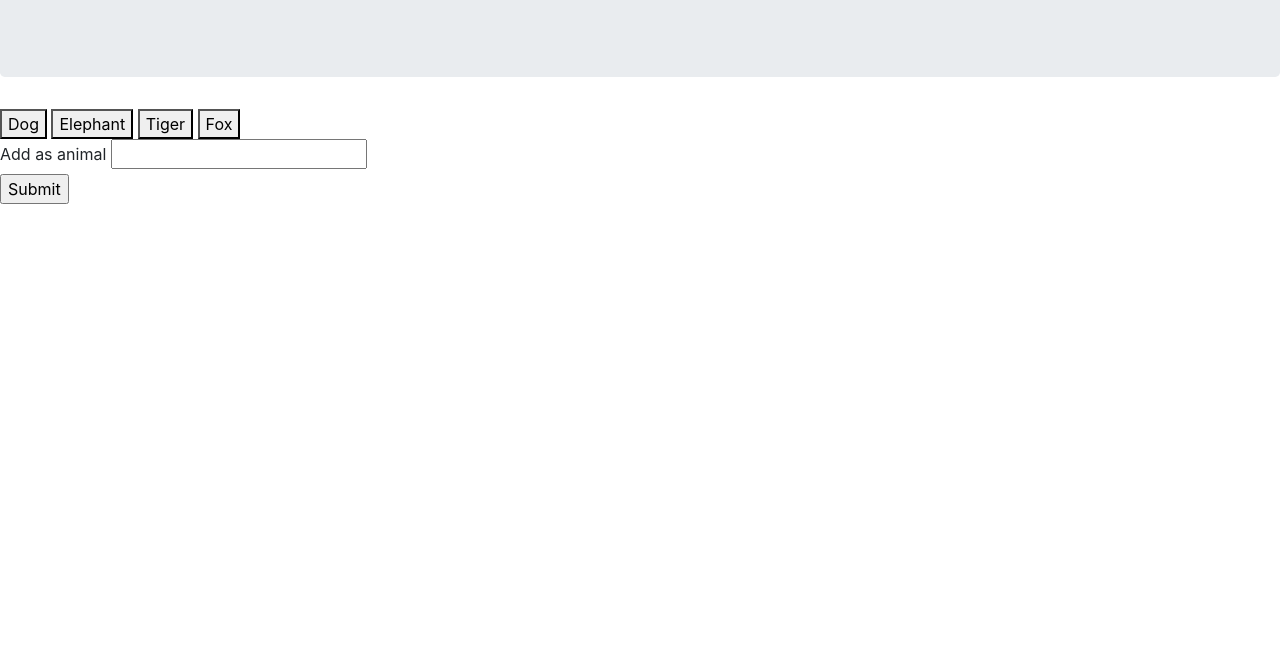
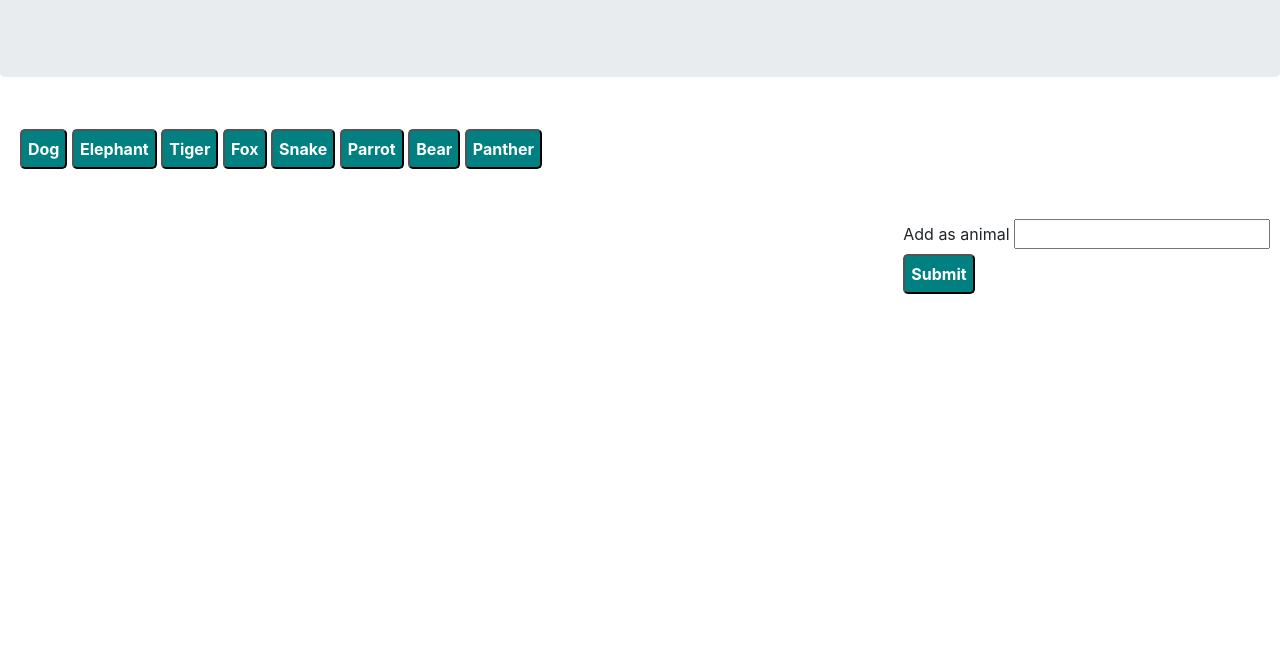
Before and after one commit to jonwells10/jonwells10.github.io, a plain HTML site: page GifTastic/index.html in a window 1280 px wide. Shown: the part 147-800 px from the top of the page. Drawn offline with nearby package versions, Linux system fonts and the light colour scheme; files whose address does not match are found by name.

Commit message:
style updates

```diff
--- a/GifTastic/assets/css/style.css
+++ b/GifTastic/assets/css/style.css
@@ -0,0 +1,64 @@
+.jumbotron{
+    text-align: center;
+}
+
+
+#animalSwitch{
+    padding: 20px;
+    margin: 20px auto;
+    clear: both;
+
+}
+
+
+#anmial-form{
+    padding: 10px;
+    float: right;
+    clear: both;
+    display: block;
+    position: relative;
+}
+
+#animals{
+    padding: 10px;
+    clear: both;
+    margin-top: 90px;
+
+}
+
+.animalBTN{
+    background-color: teal;
+    color: white;
+    height: 40px;
+    font-weight: bold;
+    border-radius: 5px;
+
+}
+.animalBTN:hover{
+    background-color: springgreen;
+    color: black;
+}
+
+#addAnimal{
+    background-color: teal;
+    color: white;
+    height: 40px;
+    font-weight: bold;
+    border-radius: 5px;
+}
+
+#addAnimal:hover{
+    background-color: coral;
+    color: black;
+}
+
+.containerdiv{
+    float: left;
+    margin: 10px;
+    padding: 10px;
+}
+
+.ratingDiv{
+    font-weight: bold;
+    padding: 4px;
+}
--- a/GifTastic/index.html
+++ b/GifTastic/index.html
@@ -21,7 +21,10 @@
 		<button class="animalBTN" value="Elephant">Elephant</button>
         <button class="animalBTN" value="Tiger">Tiger</button>
         <button class="animalBTN" value="Fox">Fox</button>
-
+        <button class="animalBTN" value="Snake">Snake</button>
+        <button class="animalBTN" value="Parrot">Parrot</button>
+        <button class="animalBTN" value="Bear">Bear</button>
+        <button class="animalBTN" value="Panther">Panther</button>
 
 	</div>
 
```
